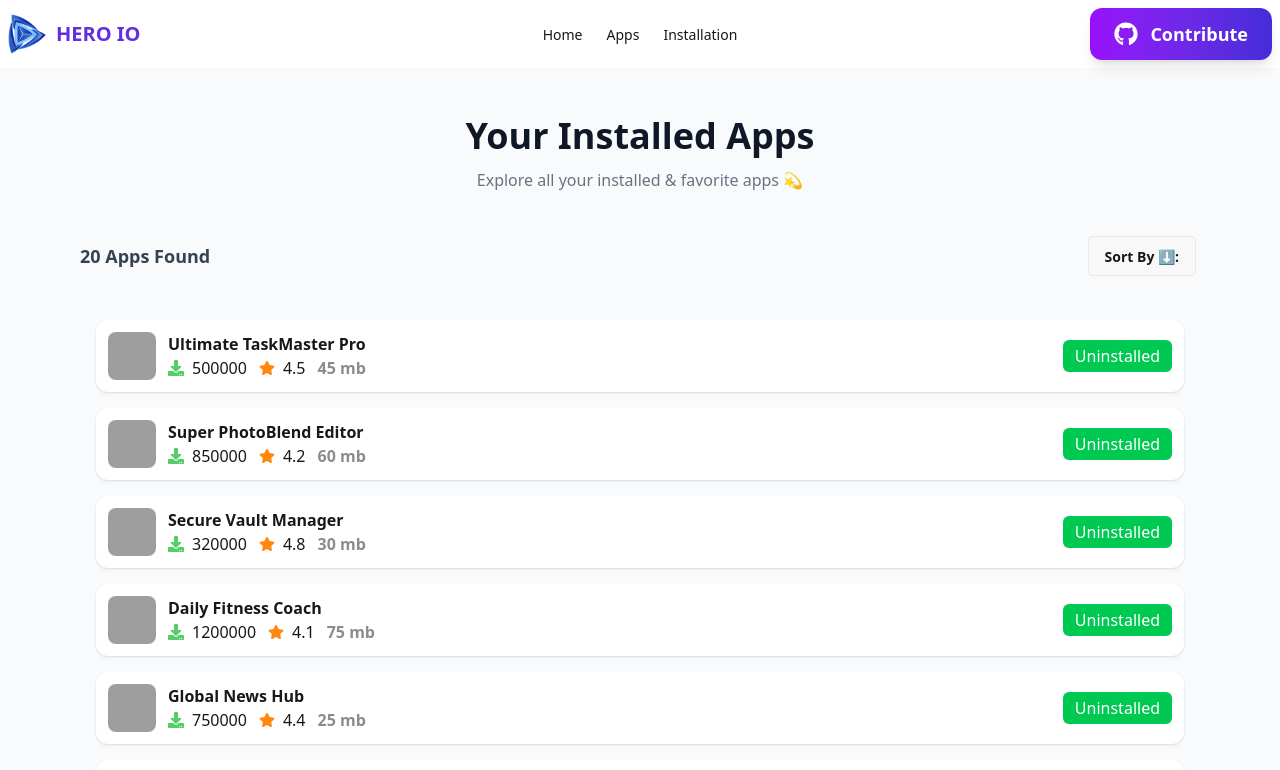
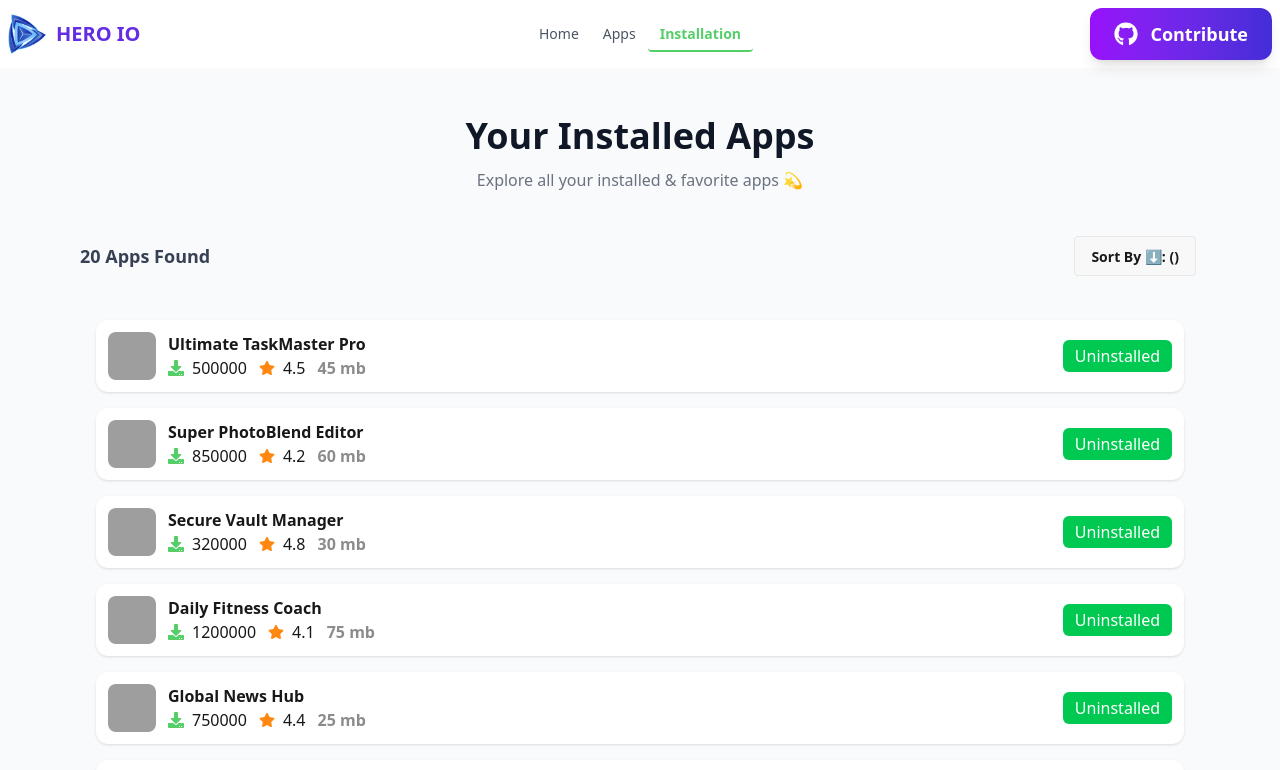
Before and after one commit to lizansarkar/assignment8-hero-io, a React (Vite) app: page /installation in a window 1280 px wide. Shown: the top 770 px of the page. Built offline with nearby package versions, Linux system fonts and the light colour scheme; grey boxes are pictures that could not be loaded.

Commit message:
hero apps everythings is okay

```diff
--- a/src/App.jsx
+++ b/src/App.jsx
@@ -1,5 +1,4 @@
-import { ToastContainer } from "react-toastify";
-// import { addToLocalStore } from "./addToLocalStore";
+
 import "./App.css";
 
 function App() {
--- a/src/main.jsx
+++ b/src/main.jsx
@@ -1,4 +1,4 @@
-import { StrictMode } from 'react'
+import { StrictMode, Suspense } from 'react'
 import { createRoot } from 'react-dom/client'
 import './index.css'
 import App from './App.jsx'
@@ -7,6 +7,8 @@ import { router } from './route-folder/Route.jsx';
 
 createRoot(document.getElementById('root')).render(
   <StrictMode>
-    <RouterProvider router={router} />,
+    <Suspense fallback={<span className="loading loading-dots w-32 h-32"></span>}>
+          <RouterProvider router={router} />,
+    </Suspense>
   </StrictMode>,
 )
--- a/src/pages/Apps.jsx
+++ b/src/pages/Apps.jsx
@@ -90,8 +90,8 @@ const Apps = () => {
       <div className="max-w-[1400px] mx-auto grid grid-cols-1 md:grid-cols-2 lg:grid-cols-4 gap-5 px-5 pb-20">
         {isLoading ? (
           <div className="col-span-full text-center py-10">
-            <span className="text-xl font-semibold text-purple-600">
-              Searching for apps...
+            <span className="text-xl font-semibold text-[#000000]">
+              <span className="loading loading-dots w-32 h-32"></span>
             </span>
           </div>
         ) : filteredApps.length === 0 ? (
--- a/src/pages/Installation.jsx
+++ b/src/pages/Installation.jsx
@@ -2,8 +2,9 @@ import React, { useEffect, useState } from "react";
 import { useLoaderData } from "react-router";
 // import { FaDownload, FaStar } from "react-icons/fa";
 import { getStoredCard } from "../components/addToLocalStore";
-import { toast } from "react-toastify";
 import { FaDownload, FaStar } from "react-icons/fa";
+import { ToastContainer, toast } from "react-toastify";
+import "react-toastify/dist/ReactToastify.css";
 // import { useLoaderData } from "react-router";
 // import { useState } from "react";
 
@@ -65,7 +66,7 @@ const handleSort = (type) => {
           <div>
             <div className="dropdown dropdown-hover">
               <div tabIndex={0} role="button" className="btn m-1">
-                Sort By ⬇️: {sort?sort:""}
+                Sort By ⬇️: ({sort?sort:""})
               </div>
               <ul
                 tabIndex={0}
@@ -122,6 +123,8 @@ const handleSort = (type) => {
           ))}
         </div>
       </div>
+      {/* Toast container */}
+      <ToastContainer position="top-right" autoClose={1500} theme="colored" />
     </div>
   );
 };
--- a/src/pages/error-page/AppNotFound.jsx
+++ b/src/pages/error-page/AppNotFound.jsx
@@ -27,7 +27,7 @@ const AppNotFound = () => {
             {/* Go Back Button */}
             <div className="text-center my-10">
               <a
-                href=""
+                href="/apps"
                 rel="noopener noreferrer"
                 className="px-10 py-3 text-white font-semibold text-lg
         rounded-xl shadow-lg transition-all duration-300 ease-in-out bg-gradient-to-r from-purple-600 to-indigo-700 hover:from-purple-700 hover:to-indigo-800
--- a/src/pages/error-page/PageNotFound.jsx
+++ b/src/pages/error-page/PageNotFound.jsx
@@ -26,7 +26,7 @@ const PageNotFound = () => {
           {/* Go Back Button */}
           <div className="text-center my-10">
             <a
-              href=""
+              href="/"
               rel="noopener noreferrer"
               className="px-10 py-3 text-white font-semibold text-lg
         rounded-xl shadow-lg transition-all duration-300 ease-in-out bg-gradient-to-r from-purple-600 to-indigo-700 hover:from-purple-700 hover:to-indigo-800
--- a/src/reuseble-component/Header.jsx
+++ b/src/reuseble-component/Header.jsx
@@ -1,8 +1,13 @@
 import React from "react";
 import { FaGithub } from "react-icons/fa";
-import { Link } from "react-router";
+import { Link, NavLink } from "react-router";
 
 const Header = () => {
+  const activeLinkStyles = ({ isActive }) => {
+    return isActive
+      ? "text-[#54CF68] border-b-2 border-[#54CF68] font-semibold"
+      : "text-gray-600 hover:text-gray-900";
+  };
   return (
     <header className="max-w-[1400px] mx-auto">
       <div className="navbar bg-base-100">
@@ -47,23 +52,34 @@ const Header = () => {
           </a>
         </div>
         <div className="navbar-center hidden lg:flex">
-            {/* main menu te show korbe mane sojasuji */}
+          {/* main menu te show korbe mane sojasuji */}
           <ul className="menu menu-horizontal px-1">
             <li>
-              <Link to="/">Home</Link>
+              <NavLink to="/" className={activeLinkStyles}>
+                Home
+              </NavLink>
             </li>
             <li>
-              <Link to="/apps">Apps</Link>
+              <NavLink to="/apps" className={activeLinkStyles}>
+                Apps
+              </NavLink>
             </li>
             <li>
-              <Link to="/installation">Installation</Link>
+              <NavLink to="/installation" className={activeLinkStyles}>
+                Installation
+              </NavLink>
             </li>
           </ul>
         </div>
         <div className="navbar-end">
-          <a href="https://github.com/lizansarkar" target="_blank" rel="noopener noreferrer" className="flex items-center justify-center px-6 py-3 text-white font-semibold text-lg
+          <a
+            href="https://github.com/lizansarkar"
+            target="_blank"
+            rel="noopener noreferrer"
+            className="flex items-center justify-center px-6 py-3 text-white font-semibold text-lg
         rounded-xl shadow-lg transition-all duration-300 ease-in-out bg-gradient-to-r from-purple-600 to-indigo-700 hover:from-purple-700 hover:to-indigo-800
-        hover:scale-[1.03] active:scale-[0.98] active:shadow-sm">
+        hover:scale-[1.03] active:scale-[0.98] active:shadow-sm"
+          >
             <FaGithub className="mr-3 h-6 w-6" />
             Contribute
           </a>
```
Also changed, not shown: 1 other file (tests, documents, lock files or other folders).
